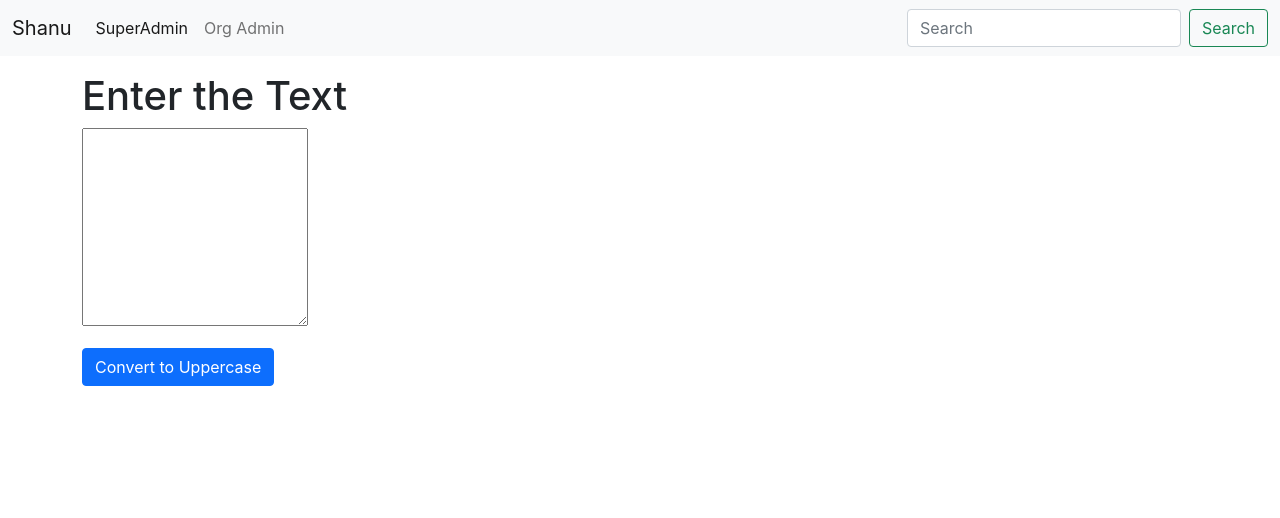
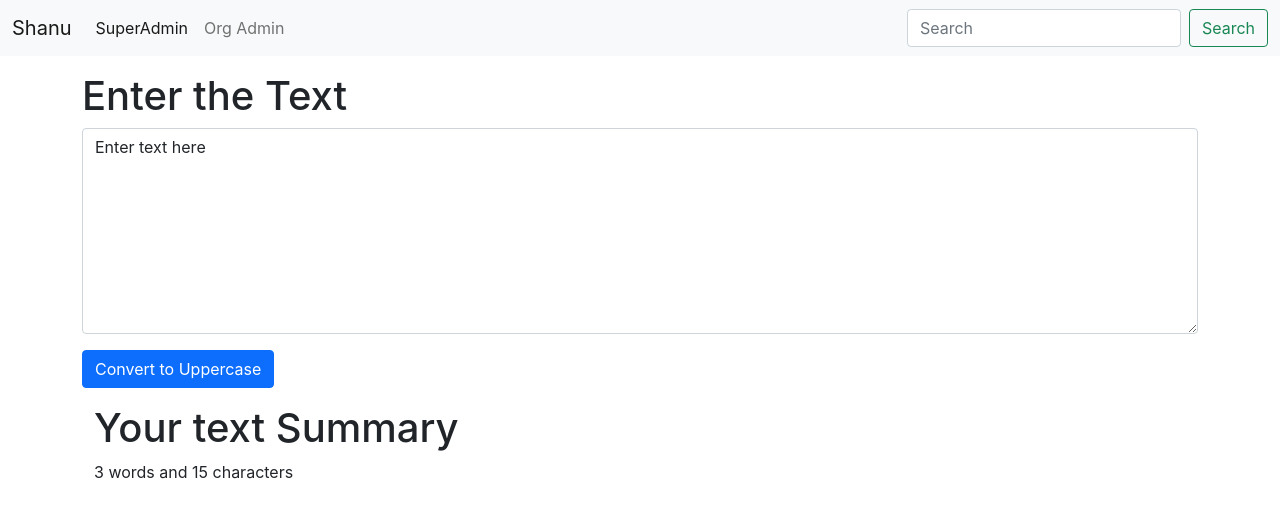
Before and after one commit to shanujaiswal/Practice_Project, a React (Create React App) app in the folder React/my-app/: page / in a window 1280 px wide. Shown: the top 518 px of the page. Built offline with nearby package versions, Linux system fonts and the light colour scheme.

Commit message:
first commit

```diff
--- a/React/my-app/src/components/TextForm.js
+++ b/React/my-app/src/components/TextForm.js
@@ -1,14 +1,42 @@
-import React from 'react'
+// import { useState } from "react";
+import React, { useState } from "react";
 
 export default function TextForm(props) {
+  const handleLowerToUpperCase = () => {
+    console.log("Uppercase was clicked" + text);
+    let newText = text.toUpperCase();
+    setText(newText);
+  };
+
+  const handleOnChange = (event) => {
+    console.log("On change");
+    setText(event.target.value);
+  };
+  const [text, setText] = useState("Enter text here");
+  // text = "new text"; -- Wrong way to change the state
+  // setText = "new text"; //-- Correct way to change the state
   return (
+    <>
     <div>
       <h1>{props.heading}</h1>
-     <div class="mb-3">
-       {/* <label for="myBox" class="form-label">Example TextArea</label> */}
-        <textarea classnm jk  nh kh Name="form-control" id="myBox" rows="8"></textarea>
+      <div className="mb-3">
+        {/* <label for="myBox" class="form-label">Example TextArea</label> */}
+        <textarea
+          className="form-control"
+          value={text}
+          onChange={handleOnChange}
+          id="myBox"
+          rows="8"
+        ></textarea>
       </div>
-      <button className="btn btn-primary">Convert to Uppercase </button>
+      <button className="btn btn-primary" onClick={handleLowerToUpperCase}>
+        Convert to Uppercase{" "}
+      </button>
     </div>
-  )
+    <div className="container my-3">
+      <h1>Your text Summary </h1>
+      <p>{text.split(" ").length} words and {text.length} characters </p>
+    </div>
+    </>
+  );
 }
```
